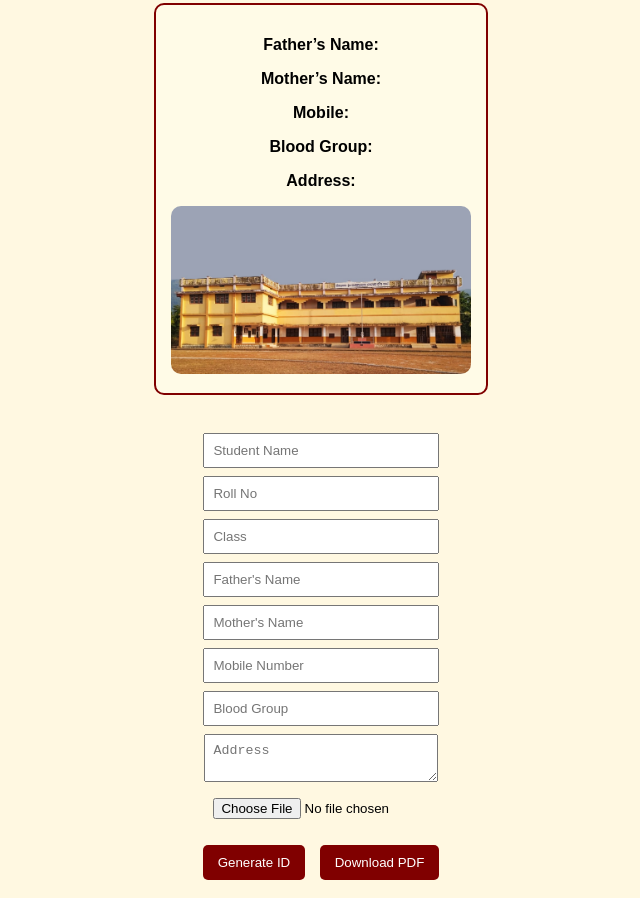
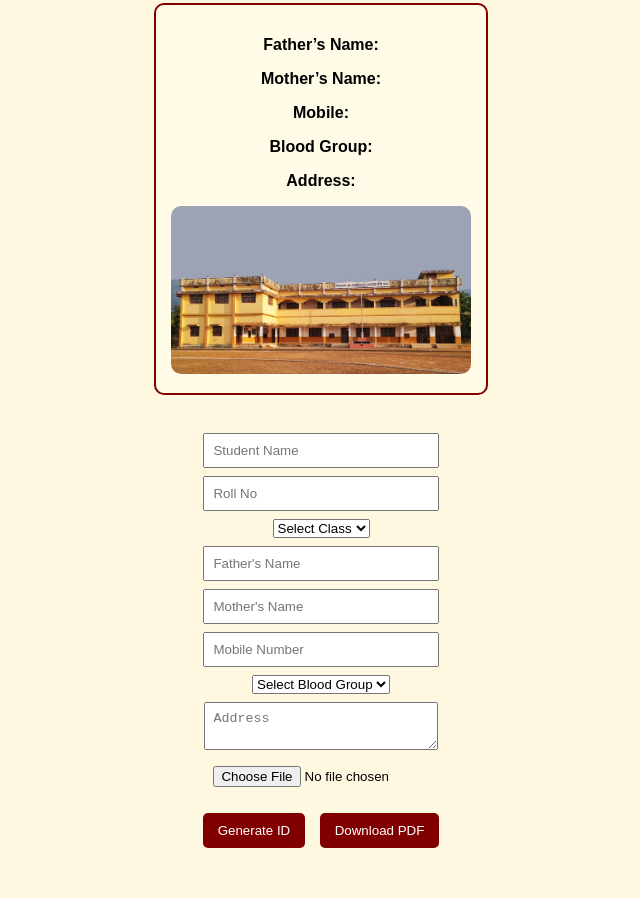
Before and after one commit to ganeshvgs/student-id-generator, a plain HTML site: page index.html in a window 1280 px wide. Shown: the part 478-1376 px from the top of the page, without its empty margins (319-959 px from the left). After the commit the page ends 1344 px from the top, so only its background shows below. Drawn offline with nearby package versions, Linux system fonts and the light colour scheme.

Commit message:
Update index.html
just updated

```diff
--- a/index.html
+++ b/index.html
@@ -39,11 +39,32 @@
     <div class="form-section">
       <input type="text" placeholder="Student Name" id="name" />
       <input type="text" placeholder="Roll No" id="roll" />
-      <input type="text" placeholder="Class" id="class" />
+
+      <!-- Class Dropdown -->
+      <select id="class">
+        <option value="">Select Class</option>
+        <option value="8th">8th</option>
+        <option value="9th">9th</option>
+        <option value="10th">10th</option>
+      </select>
+
       <input type="text" placeholder="Father's Name" id="father" />
       <input type="text" placeholder="Mother's Name" id="mother" />
       <input type="text" placeholder="Mobile Number" id="mobile" />
-      <input type="text" placeholder="Blood Group" id="blood" />
+
+      <!-- Blood Group Dropdown -->
+      <select id="blood">
+        <option value="">Select Blood Group</option>
+        <option value="A+">A+</option>
+        <option value="A-">A-</option>
+        <option value="B+">B+</option>
+        <option value="B-">B-</option>
+        <option value="O+">O+</option>
+        <option value="O-">O-</option>
+        <option value="AB+">AB+</option>
+        <option value="AB-">AB-</option>
+      </select>
+
       <textarea placeholder="Address" id="address"></textarea>
       <input type="file" id="photoInput" />
       <button onclick="generateID()">Generate ID</button>
```
